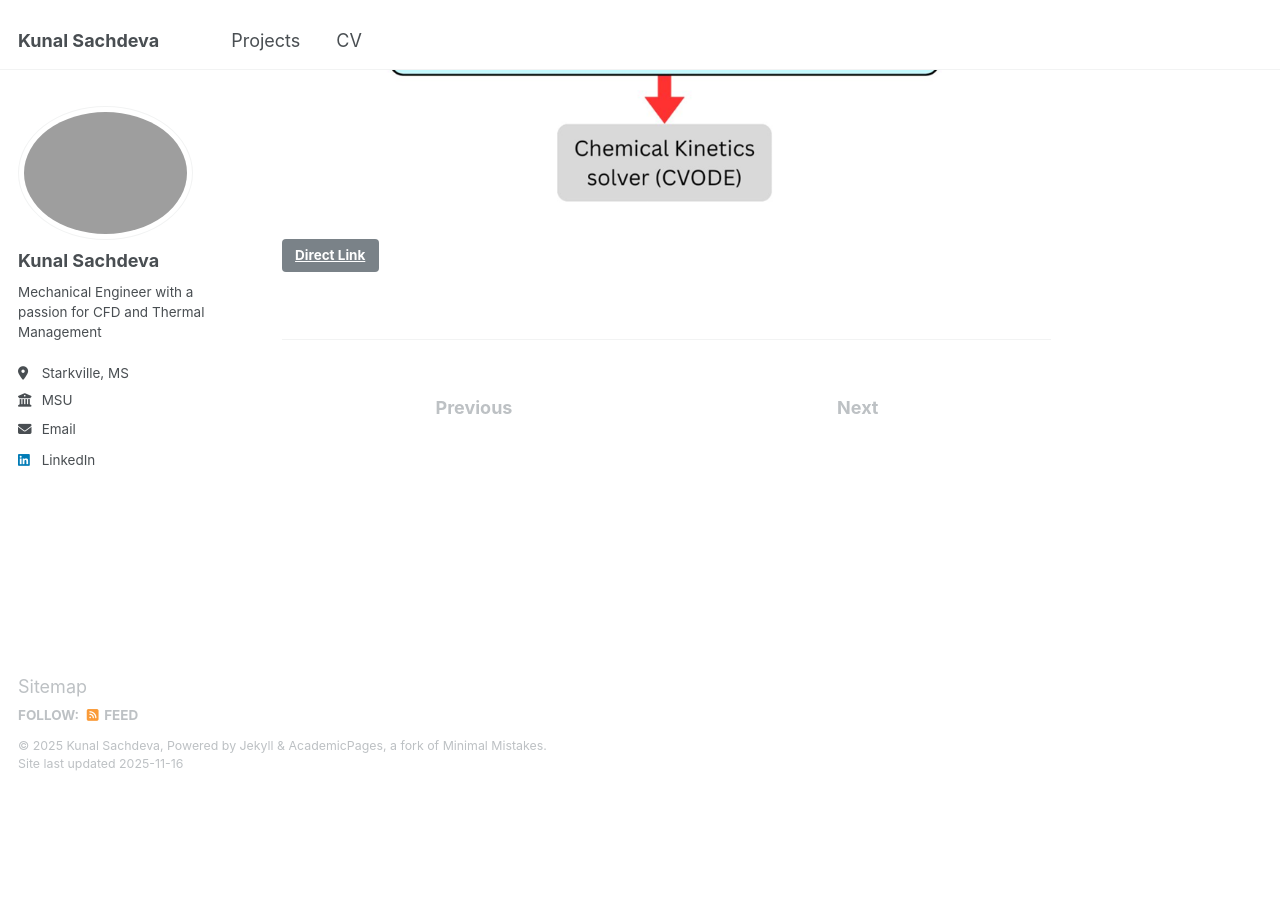
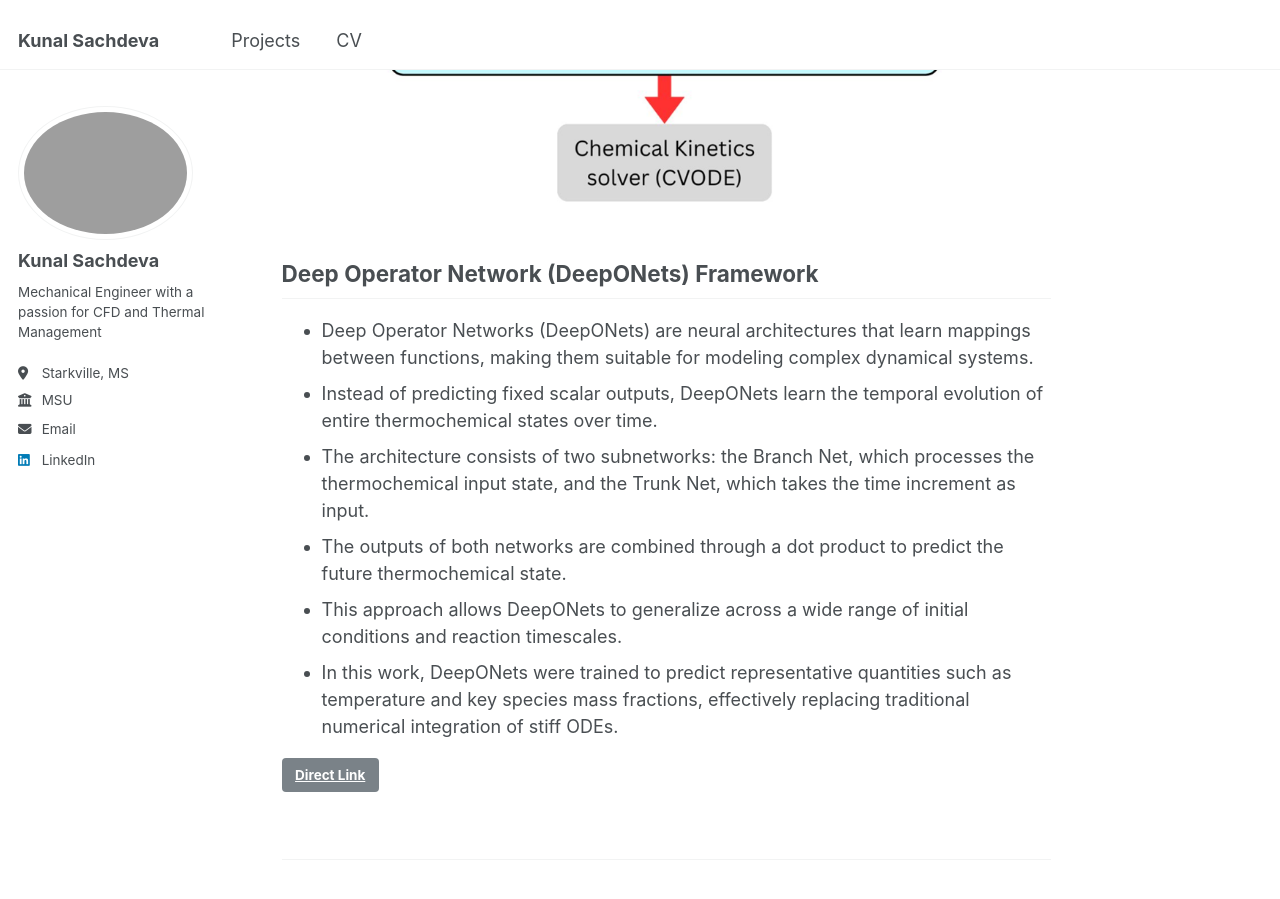
Before and after one commit to sachdevakunal/sachdevakunal.github.io, a Jekyll site: the page built from _projects/ms_thesis.md, in a window 1280 px wide and 900 px high, scrolled down 1371 px. Built offline with Jekyll 4.4.1, drawn with Linux system fonts in a browser that asks for light colours; before the commit the page ends 2163 px from its top, so only the background shows below that.

Commit message:
Update ms_thesis.md

```diff
--- a/_projects/ms_thesis.md
+++ b/_projects/ms_thesis.md
@@ -26,3 +26,12 @@ link: /projects/ms-thesis/
 <p align="center">
   <img src="https://sachdevakunal.github.io/images/ms_thesis/op_split.png" width="75%">
 </p>
+
+## Deep Operator Network (DeepONets) Framework
+
+- Deep Operator Networks (DeepONets) are neural architectures that learn mappings between functions, making them suitable for modeling complex dynamical systems.
+- Instead of predicting fixed scalar outputs, DeepONets learn the temporal evolution of entire thermochemical states over time.
+- The architecture consists of two subnetworks: the Branch Net, which processes the thermochemical input state, and the Trunk Net, which takes the time increment as input.
+- The outputs of both networks are combined through a dot product to predict the future thermochemical state.
+- This approach allows DeepONets to generalize across a wide range of initial conditions and reaction timescales.
+- In this work, DeepONets were trained to predict representative quantities such as temperature and key species mass fractions, effectively replacing traditional numerical integration of stiff ODEs.
```
